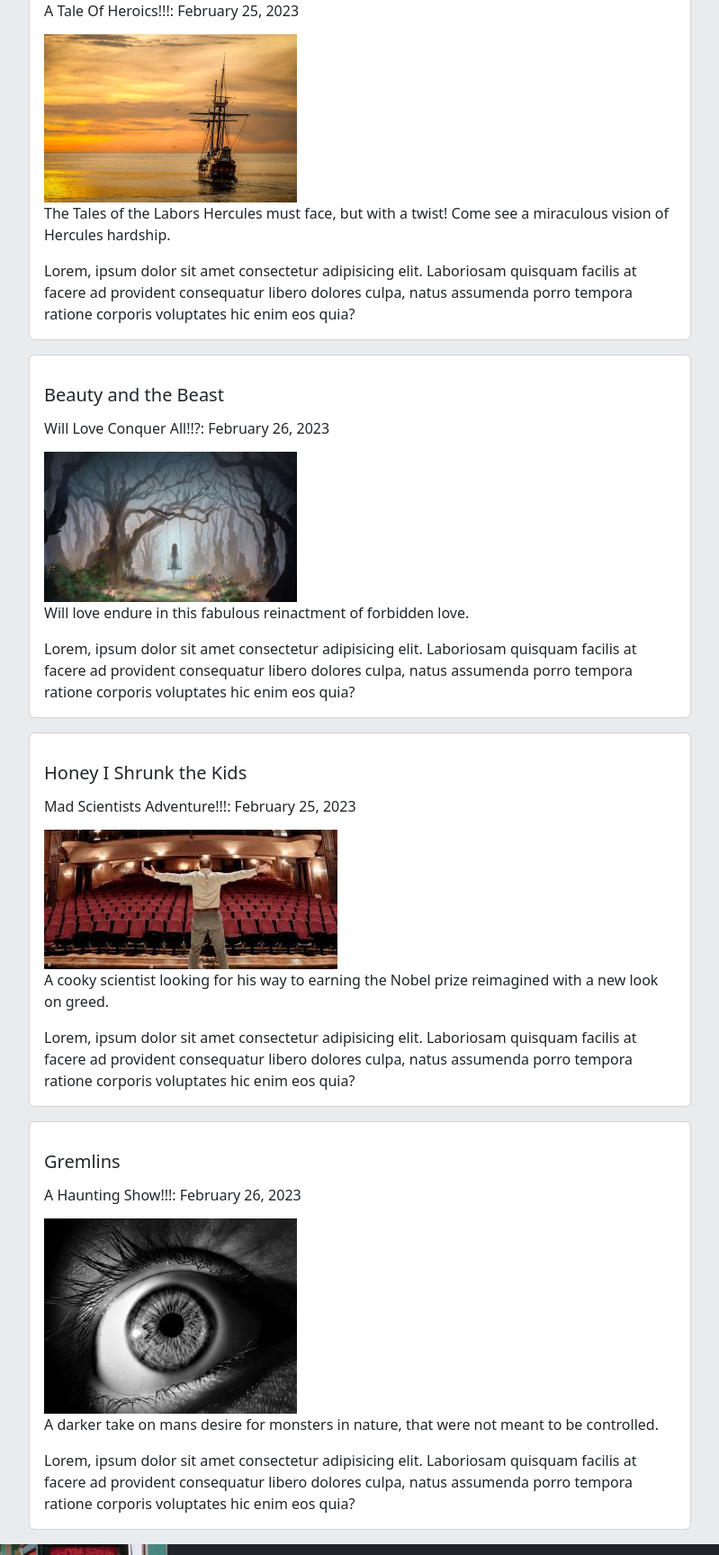
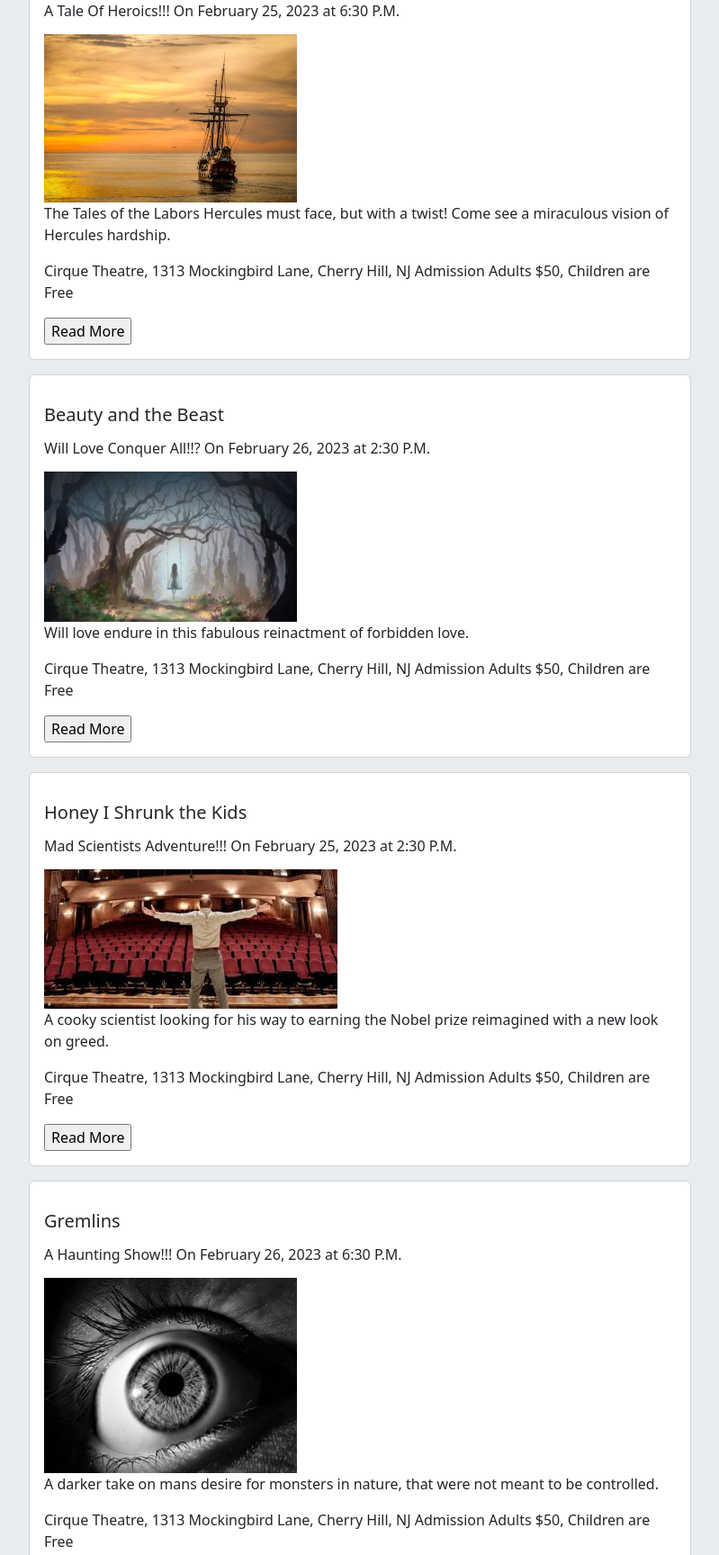
Before and after one commit to Eddiegonz/Theatre-project, a plain HTML site: page index.html in a window 1280 px wide. Shown: the part 966-2694 px from the top of the page at 90% size, without its empty margins (240-1039 px from the left). Drawn offline with nearby package versions, Linux system fonts and the light colour scheme.

Commit message:
finished project

```diff
--- a/index.html
+++ b/index.html
@@ -66,11 +66,12 @@
                 <div class="card mb-3">
                     <div class="card-body">
                         <h5 class="card-title mt-3">Hercules</h5>
-                        <h6 class="card-subtitle my-3">A Tale Of Heroics!!!: February 25, 2023</h6>
+                        <h6 class="card-subtitle my-3">A Tale Of Heroics!!! On February 25, 2023 at 6:30 P.M.</h6>
                         <img src="images/hercules.jpeg" width="40%" class="img-fluid" alt="Super interesting image">
                       <p class="card-text">The Tales of the Labors Hercules must face, but with a twist! Come see a miraculous vision of Hercules hardship.</p>
-                      <p class="card-text"> Lorem, ipsum dolor sit amet consectetur adipisicing elit. Laboriosam quisquam facilis at facere ad
-                        provident consequatur libero dolores culpa, natus assumenda porro tempora ratione corporis voluptates hic enim eos quia?
+                      <p class="card-text"> Cirque Theatre, 1313 Mockingbird Lane, Cherry Hill, NJ
+                        Admission Adults $50, Children are Free</p>
+                        <article class="orange" id="hic"><input type="submit" value="Read More"></article>
                     </div>
                   </div>
 
@@ -78,11 +79,12 @@
                 <div class="card mb-3">
                     <div class="card-body">
                         <h5 class="card-title mt-3">Beauty and the Beast</h5>
-                        <h6 class="card-subtitle my-3">Will Love Conquer All!!?: February 26, 2023</h6>
+                        <h6 class="card-subtitle my-3">Will Love Conquer All!!? On February 26, 2023 at 2:30 P.M.</h6>
                         <img src="images/beautynbeast.jpg" width="40%" class="img-fluid" alt="Super interesting image">
                       <p class="card-text">Will love endure in this fabulous reinactment of forbidden love.</p>
-                      <p class="card-text"> Lorem, ipsum dolor sit amet consectetur adipisicing elit. Laboriosam quisquam facilis at facere ad
-                        provident consequatur libero dolores culpa, natus assumenda porro tempora ratione corporis voluptates hic enim eos quia?
+                      <p class="card-text"> Cirque Theatre, 1313 Mockingbird Lane, Cherry Hill, NJ
+                        Admission Adults $50, Children are Free</p>
+                        <article class="orange" id="hic"><input type="submit" value="Read More"></article>
                     </div>
                   </div>
                   <!-- third invite -->
@@ -90,11 +92,12 @@
                 <div class="card mb-3">
                     <div class="card-body">
                         <h5 class="card-title mt-3">Honey I Shrunk the Kids</h5>
-                        <h6 class="card-subtitle my-3">Mad Scientists Adventure!!!: February 25, 2023</h6>
+                        <h6 class="card-subtitle my-3">Mad Scientists Adventure!!! On February 25, 2023 at 2:30 P.M.</h6>
                         <img src="images/shrunk.jpg" img="20%" class="img-fluid" alt="Super interesting image">
                       <p class="card-text">A cooky scientist looking for his way to earning the Nobel prize reimagined with a new look on greed.</p>
-                      <p class="card-text"> Lorem, ipsum dolor sit amet consectetur adipisicing elit. Laboriosam quisquam facilis at facere ad
-                        provident consequatur libero dolores culpa, natus assumenda porro tempora ratione corporis voluptates hic enim eos quia?
+                      <p class="card-text"> Cirque Theatre, 1313 Mockingbird Lane, Cherry Hill, NJ
+                        Admission Adults $50, Children are Free</p>
+                        <article class="orange" id="hic"><input type="submit" value="Read More"></article>
                     </div>
                   </div>
 
@@ -102,11 +105,12 @@
                 <div class="card mb-3">
                     <div class="card-body">
                         <h5 class="card-title mt-3">Gremlins</h5>
-                        <h6 class="card-subtitle my-3">A Haunting Show!!!: February 26, 2023</h6>
+                        <h6 class="card-subtitle my-3">A Haunting Show!!! On February 26, 2023 at 6:30 P.M.</h6>
                         <img src="images/gremlin.jpg" width="40%" class="img-fluid" alt="Super interesting image">
                       <p class="card-text">A darker take on mans desire for monsters in nature, that were not meant to be controlled.</p>
-                      <p class="card-text"> Lorem, ipsum dolor sit amet consectetur adipisicing elit. Laboriosam quisquam facilis at facere ad
-                        provident consequatur libero dolores culpa, natus assumenda porro tempora ratione corporis voluptates hic enim eos quia?
+                      <p class="card-text"> Cirque Theatre, 1313 Mockingbird Lane, Cherry Hill, NJ
+                        Admission Adults $50, Children are Free</p>
+                        <article class="orange" id="hic"><input type="submit" value="Read More"></article>
                     </div>
                   </div>
 
```
